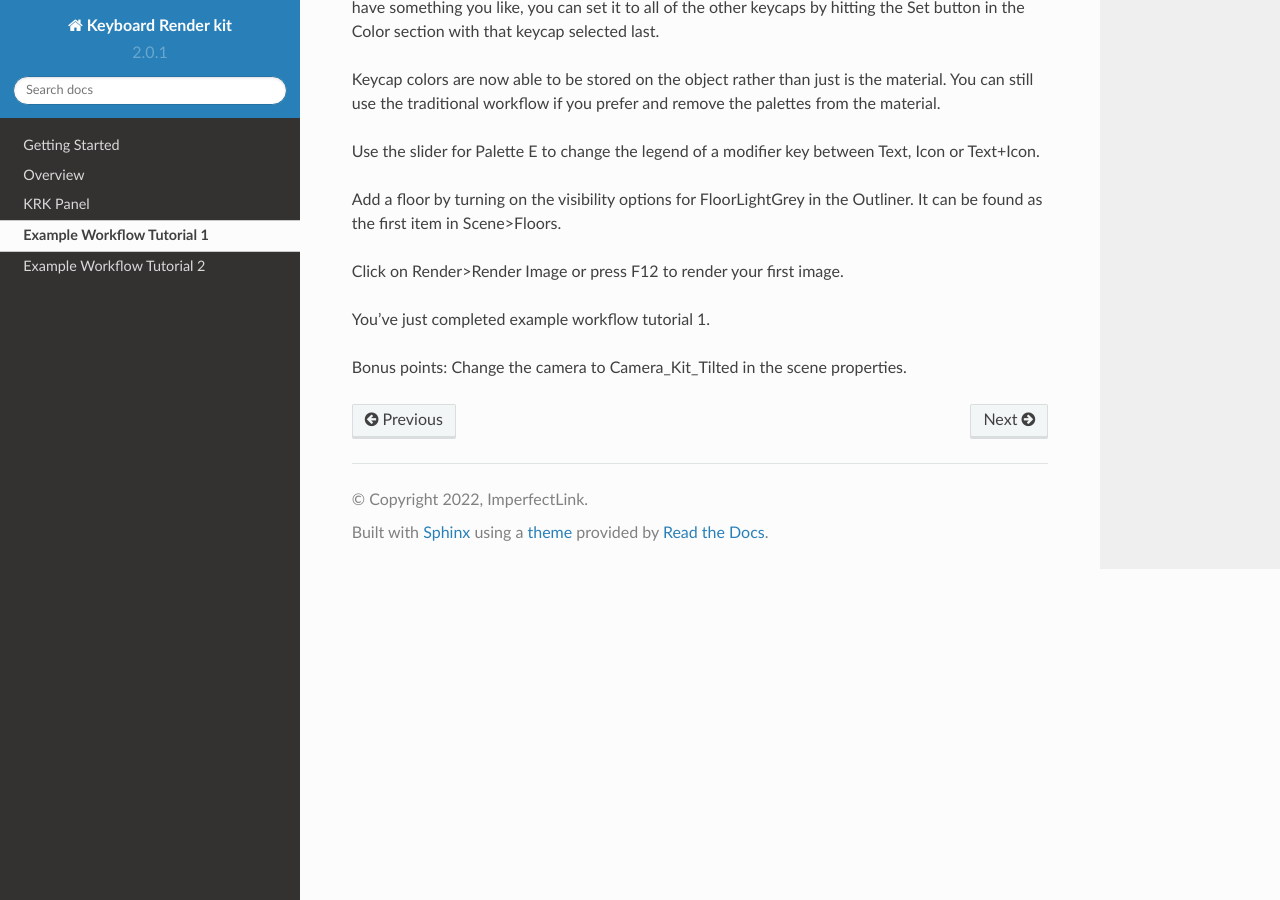
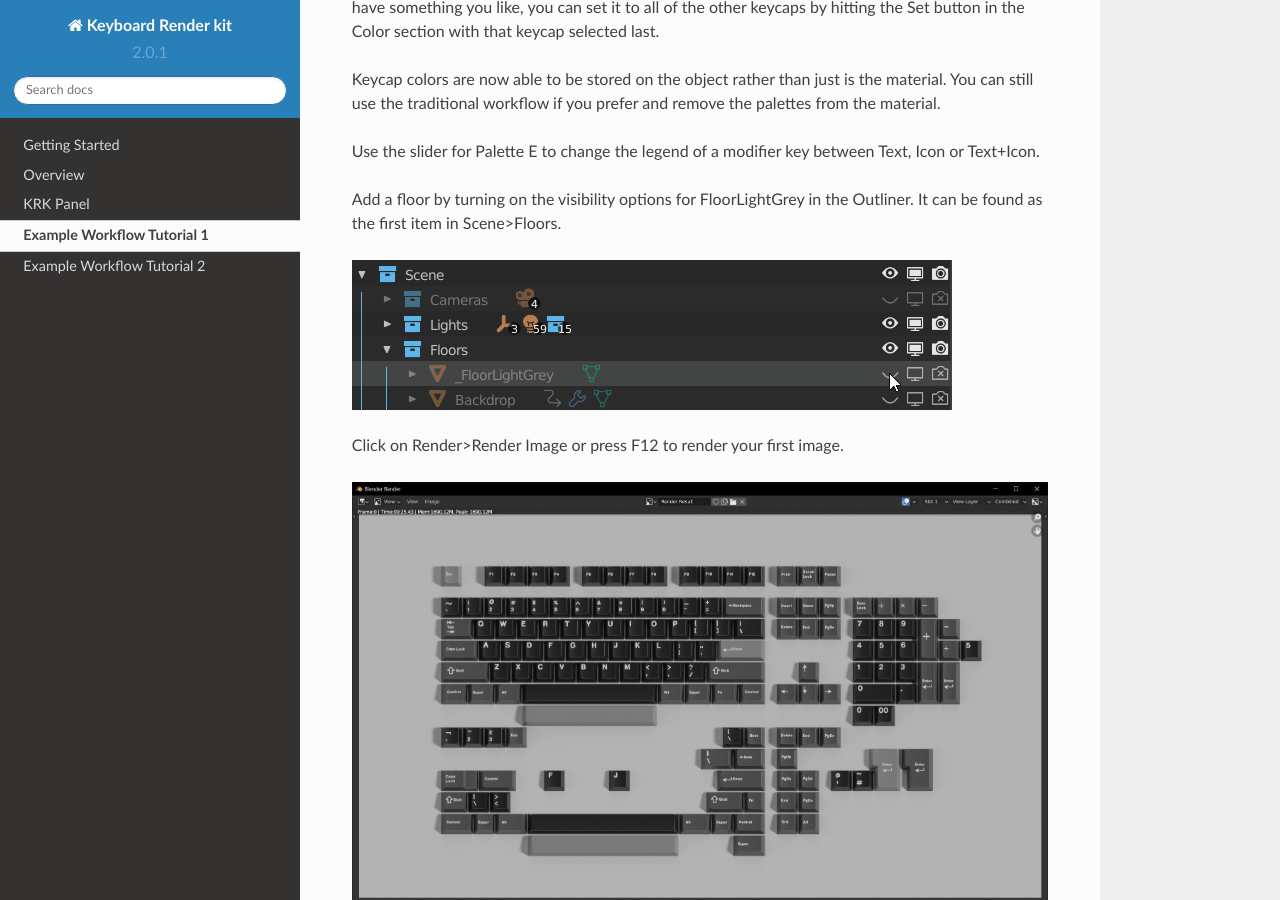
Before and after one commit to imperfectlink/KeyboardRenderKit, a Sphinx documentation site: the page built from docs/source/workflow1.rst, in a window 1280 px wide and 900 px high, scrolled down 1605 px. Built offline with Sphinx 7.4.7 and the Read the Docs theme 2.0.0, drawn with Linux system fonts in a browser that asks for light colours.

Commit message:
Workflow docs add (#15)
* Update workflow1.rst

* Update workflow2.rst

* Update workflow1.rst

* Update workflow1.rst

* Add files via upload

* Update workflow1.rst

* Add files via upload

* Update workflow1.rst

* Update workflow1.rst

* Update workflow1.rst

* Add files via upload

* Update workflow1.rst

```diff
--- a/docs/source/workflow1.rst
+++ b/docs/source/workflow1.rst
@@ -33,7 +33,11 @@ Use the slider for Palette E to change the legend of a modifier key between Text
 
 Add a floor by turning on the visibility options for FloorLightGrey in the Outliner. It can be found as the first item in Scene>Floors.
 
+.. image:: img/floorvis.gif
+
 Click on Render>Render Image or press F12 to render your first image.
+
+.. image:: img/w1render.jpg
 
 You've just completed example workflow tutorial 1.
 
```
Also changed, not shown: docs/source/img/floorvis.gif (added), docs/source/img/w1render.jpg (added).
